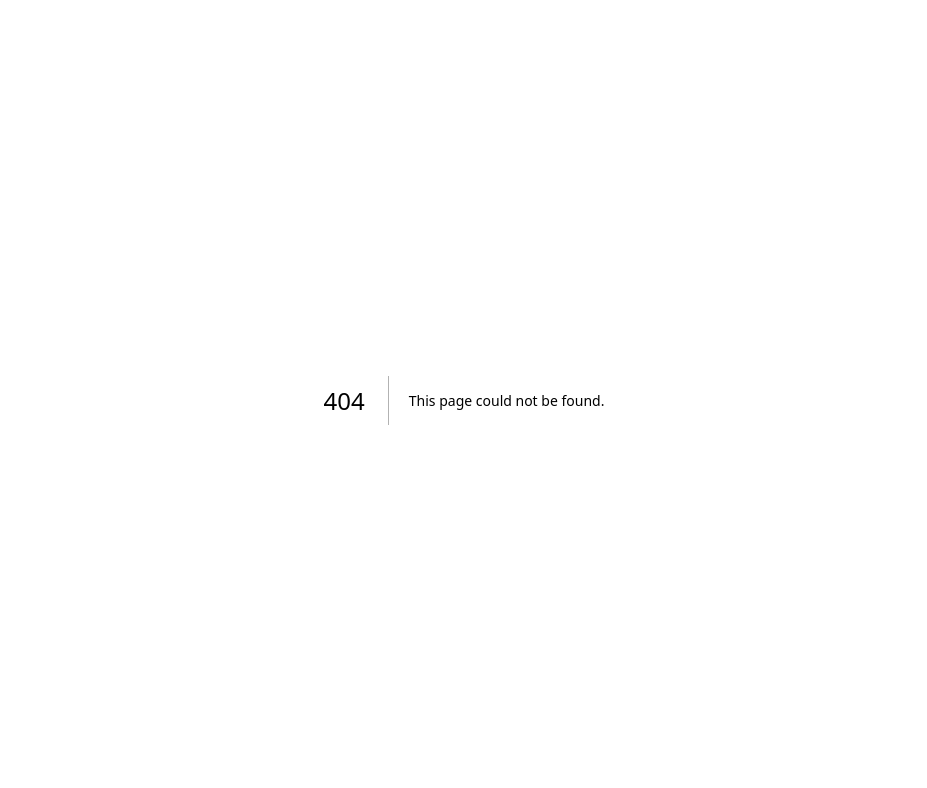
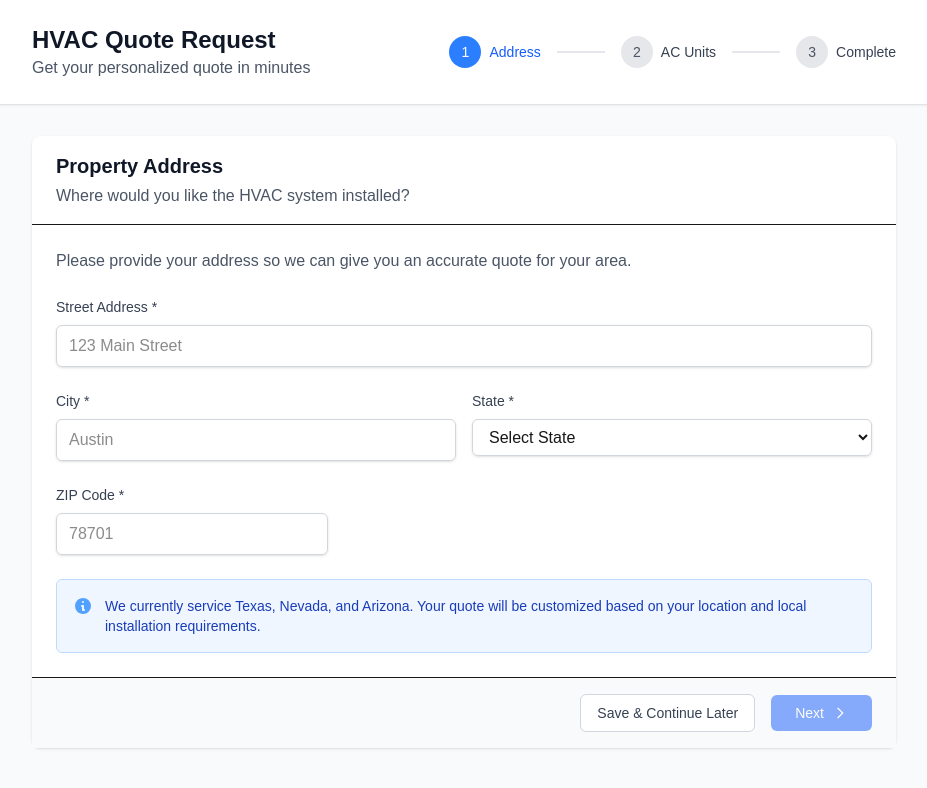
Before and after one commit to AndrewTBaird/nextjs-practice, a Next.js app in the folder 02-wizard-application/frontend/mint-frontend/: page /wizard/address in a window 1280 px wide. Before the commit this address had no page. Shown: the top 788 px of the page, without its empty margins (176-1103 px from the left). Built offline with nearby package versions, Linux system fonts and the light colour scheme.

Commit message:
build routing from one page to the next

```diff
--- /dev/null
+++ b/02-wizard-application/frontend/mint-frontend/src/app/wizard/[step]/page.tsx
@@ -0,0 +1,88 @@
+// app/wizard/[step]/page.tsx
+'use client';
+
+import React from 'react';
+import { useParams, useRouter } from 'next/navigation';
+import { WizardProvider } from '@/contexts/WizardContext';
+import { WizardLayout } from '@/components/wizard/WizardLayout';
+
+// Import your step components
+import { AddressStep } from '@/components/wizard/steps/AddressStep';
+import { ACUnitsStep } from '@/components/wizard/steps/ACUnitsStep';
+import { SystemTypeStep } from '@/components/wizard/steps/SystemTypeStep';
+import { HeatingTypeStep } from '@/components/wizard/steps/HeatingTypeStep';
+// import { ContactStep } from '@/components/wizard/steps/ContactStep';
+// import { ContactOnlyStep } from '@/components/wizard/steps/ContactOnlyStep';
+// import { ConfirmationStep } from '@/components/wizard/steps/ConfirmationStep';
+
+// Define step configuration with components and metadata
+const STEP_CONFIG = {
+  'address': {
+    component: AddressStep,
+    title: 'Property Address',
+    subtitle: 'Where would you like the HVAC system installed?'
+  },
+  'ac-units': {
+    component: ACUnitsStep,
+    title: 'AC Units',
+    subtitle: 'How many AC units do you have?'
+  },
+  'system-type': {
+    component: SystemTypeStep,
+    title: 'System Type',
+    subtitle: 'What type of HVAC system do you have?'
+  },
+  'heating-type': {
+    component: HeatingTypeStep,
+    title: 'Heating Type',
+    subtitle: 'What type of heating system do you prefer?'
+  },
+//   'contact': {
+//     component: ContactStep,
+//     title: 'Contact Information',
+//     subtitle: 'How can we reach you with your quote?'
+//   },
+//   'contact-only': {
+//     component: ContactOnlyStep,
+//     title: 'Contact Information',
+//     subtitle: 'We\'ll need to discuss your specific needs'
+//   },
+//   'confirmation': {
+//     component: ConfirmationStep,
+//     title: 'Quote Request Submitted',
+//     subtitle: 'Thank you for your submission!'
+//   }
+} as const;
+
+export default function WizardStepPage() {
+  const params = useParams();
+  const router = useRouter();
+  const step = params.step as string;
+
+  // Validate that the step exists in our configuration
+  if (!step || !STEP_CONFIG[step as keyof typeof STEP_CONFIG]) {
+    // If invalid step, redirect to the first step
+    router.push('/wizard/address');
+    return (
+      <div className="min-h-screen bg-gray-50 flex items-center justify-center">
+        <div className="animate-spin rounded-full h-8 w-8 border-b-2 border-blue-600"></div>
+        <span className="ml-2 text-gray-600">Redirecting...</span>
+      </div>
+    );
+  }
+
+  // Get the step configuration
+  const stepConfig = STEP_CONFIG[step as keyof typeof STEP_CONFIG];
+  const StepComponent = stepConfig.component;
+
+  return (
+    <WizardProvider>
+      <WizardLayout
+        title={stepConfig.title}
+        subtitle={stepConfig.subtitle}
+      >
+        <StepComponent />
+      </WizardLayout>
+    </WizardProvider>
+  );
+}
--- a/02-wizard-application/frontend/mint-frontend/src/app/wizard/page.tsx
+++ b/02-wizard-application/frontend/mint-frontend/src/app/wizard/page.tsx
@@ -1,10 +1,21 @@
+// src/app/wizard/page.tsx
 'use client';
 
-import { useState, useEffect } from 'react';
-import Link from 'next/link';
-import { apiService } from '@/services/api';
-import { WizardLayout } from '@/components/wizard/WizardLayout';
+import { useEffect } from 'react';
+import { useRouter } from 'next/navigation';
 
-export default function Home() {
-  return (<WizardLayout />);
+export default function WizardIndexPage() {
+  const router = useRouter();
+
+  useEffect(() => {
+    // Redirect to the first step
+    router.push('/wizard/address');
+  }, [router]);
+
+  return (
+    <div className="min-h-screen bg-gray-50 flex items-center justify-center">
+      <div className="animate-spin rounded-full h-8 w-8 border-b-2 border-blue-600"></div>
+      <span className="ml-2 text-gray-600">Starting wizard...</span>
+    </div>
+  );
 }
--- a/02-wizard-application/frontend/mint-frontend/src/components/wizard/StepIndicator.tsx
+++ b/02-wizard-application/frontend/mint-frontend/src/components/wizard/StepIndicator.tsx
@@ -1,7 +1,7 @@
 'use client';
 
 import React from 'react';
-import { useWizard } from '@/contexts/WizardContext';
+import { useWizard } from '@/contexts/WizardContext'
 import { WizardStep } from '@/types/wizard';
 
 const STEP_CONFIG = [
--- a/02-wizard-application/frontend/mint-frontend/src/components/wizard/WizardLayout.tsx
+++ b/02-wizard-application/frontend/mint-frontend/src/components/wizard/WizardLayout.tsx
@@ -1,20 +1,73 @@
+// src/components/wizard/WizardLayout.tsx
 'use client';
 
-import { useEffect } from 'react';
-import { useRouter } from 'next/navigation';
+import React from 'react';
+import { useWizard } from '@/contexts/WizardContext';
+import { StepIndicator } from './StepIndicator';
+import { WizardNavigation } from './WizardNavigation';
 
-export default function WizardIndexPage() {
-  const router = useRouter();
+interface WizardLayoutProps {
+  children: React.ReactNode;
+  title: string;
+  subtitle?: string;
+}
 
-  useEffect(() => {
-    // Redirect to the first step
-    router.push('/wizard/address');
-  }, [router]);
+export const WizardLayout: React.FC<WizardLayoutProps> = ({
+  children,
+  title,
+  subtitle
+}) => {
+  const { isLoading } = useWizard();
 
   return (
-    <div className="min-h-screen bg-gray-50 flex items-center justify-center">
-      <div className="animate-spin rounded-full h-8 w-8 border-b-2 border-blue-600"></div>
-      <span className="ml-2 text-gray-600">Starting wizard...</span>
+    <div className="min-h-screen bg-gray-50">
+      {/* Header */}
+      <header className="bg-white shadow-sm">
+        <div className="max-w-4xl mx-auto px-4 py-6">
+          <div className="flex items-center justify-between">
+            <div>
+              <h1 className="text-2xl font-bold text-gray-900">HVAC Quote Request</h1>
+              <p className="text-gray-600">Get your personalized quote in minutes</p>
+            </div>
+            <div className="hidden md:block">
+              <StepIndicator />
+            </div>
+          </div>
+        </div>
+      </header>
+
+      {/* Mobile Step Indicator */}
+      <div className="md:hidden bg-white border-b">
+        <div className="max-w-4xl mx-auto px-4 py-4">
+          <StepIndicator />
+        </div>
+      </div>
+
+      {/* Main Content */}
+      <main className="max-w-4xl mx-auto px-4 py-8">
+        <div className="bg-white rounded-lg shadow-sm">
+          {/* Step Header */}
+          <div className="px-6 py-4 border-b">
+            <h2 className="text-xl font-semibold text-gray-900">{title}</h2>
+            {subtitle && <p className="text-gray-600 mt-1">{subtitle}</p>}
+          </div>
+
+          {/* Step Content */}
+          <div className="p-6">
+            {isLoading ? (
+              <div className="flex items-center justify-center py-12">
+                <div className="animate-spin rounded-full h-8 w-8 border-b-2 border-blue-600"></div>
+                <span className="ml-2 text-gray-600">Loading...</span>
+              </div>
+            ) : (
+              children
+            )}
+          </div>
+
+          {/* Navigation */}
+          <WizardNavigation />
+        </div>
+      </main>
     </div>
   );
-}
+};
--- a/02-wizard-application/frontend/mint-frontend/src/components/wizard/WizardNavigation.tsx
+++ b/02-wizard-application/frontend/mint-frontend/src/components/wizard/WizardNavigation.tsx
@@ -32,7 +32,7 @@ export const WizardNavigation: React.FC = () => {
     switch (currentStep) {
       case 'confirmation':
         return 'Submit Quote Request';
-      case 'contact':
+      case 'contact-only':
         return 'Complete Request';
       default:
         return 'Next';
--- a/02-wizard-application/frontend/mint-frontend/src/components/wizard/UnitsStep.tsx
+++ b/02-wizard-application/frontend/mint-frontend/src/components/wizard/steps/ACUnitsStep.tsx
@@ -28,13 +28,13 @@ const UNIT_OPTIONS: { value: UnitOption; label: string; description: string }[]
   }
 ];
 
-export const UnitsStep: React.FC = () => {
+export const ACUnitsStep: React.FC = () => {
   const { formData, updateFormData } = useWizard();
   const [selectedUnits, setSelectedUnits] = useState<UnitOption | ''>(formData.units);
 
   useEffect(() => {
     updateFormData('units', selectedUnits);
-  }, [selectedUnits, updateFormData]);
+  }, [selectedUnits]);
 
   const handleSelection = (value: UnitOption) => {
     setSelectedUnits(value);
--- a/02-wizard-application/frontend/mint-frontend/src/components/wizard/AddressStep.tsx
+++ b/02-wizard-application/frontend/mint-frontend/src/components/wizard/steps/AddressStep.tsx
@@ -1,7 +1,7 @@
 'use client';
 
 import React, { useState, useEffect } from 'react';
-import { useWizard } from '@/contexts/WizardContext';
+import { useWizard } from '@/contexts/WizardContext'
 import { AddressData } from '@/types/wizard';
 
 export const AddressStep: React.FC = () => {
@@ -11,7 +11,7 @@ export const AddressStep: React.FC = () => {
 
   useEffect(() => {
     updateFormData('address', address);
-  }, [address, updateFormData]);
+  }, [address]);
 
   const validateField = (field: keyof AddressData, value: string) => {
     const newErrors = { ...errors };
--- a/02-wizard-application/frontend/mint-frontend/src/components/wizard/HeatingTypeStep.tsx
+++ b/02-wizard-application/frontend/mint-frontend/src/components/wizard/steps/HeatingTypeStep.tsx
@@ -1,7 +1,7 @@
 'use client';
 
 import React, { useState, useEffect } from 'react';
-import { useWizard } from '@/contexts/WizardContext';
+import { useWizard } from '@/contexts/WizardContext'
 
 type HeatingTypeOption = 'heat-pump' | 'gas' | 'dont-know';
 
@@ -58,7 +58,7 @@ export const HeatingTypeStep: React.FC = () => {
 
   useEffect(() => {
     updateFormData('heatingType', selectedType);
-  }, [selectedType, updateFormData]);
+  }, [selectedType]);
 
   const handleSelection = (value: HeatingTypeOption) => {
     setSelectedType(value);
--- a/02-wizard-application/frontend/mint-frontend/src/components/wizard/SystemTypeStep.tsx
+++ b/02-wizard-application/frontend/mint-frontend/src/components/wizard/steps/SystemTypeStep.tsx
@@ -48,7 +48,7 @@ export const SystemTypeStep: React.FC = () => {
 
   useEffect(() => {
     updateFormData('systemType', selectedType);
-  }, [selectedType, updateFormData]);
+  }, [selectedType]);
 
   const handleSelection = (value: SystemTypeOption) => {
     setSelectedType(value);
--- a/02-wizard-application/frontend/mint-frontend/src/contexts/WizardContext.ts
+++ b/02-wizard-application/frontend/mint-frontend/src/contexts/WizardContext.tsx
@@ -1,4 +1,3 @@
-// src/contexts/WizardContext.tsx
 'use client';
 
 import React, { createContext, useContext, useReducer, useEffect } from 'react';
@@ -63,41 +62,41 @@ const wizardReducer = (state: WizardState, action: WizardAction): WizardState =>
   }
 };
 
-const WizardContext = createContext<WizardContextType | undefined>(undefined);
+const WizardContext = createContext<WizardContextType>({} as WizardContextType);
 
-// Step configuration
+// Step configuration - updated to match your routing structure
 const STEP_ORDER: WizardStep[] = [
   'address',
-  'units',
+  'ac-units',     // Changed from 'units' to match routing
   'system-type',
   'heating-type',
   'contact-info',
-  'contact',
+  'contact-only', // Added contact-only step
   'confirmation'
 ];
 
 const getNextStep = (currentStep: WizardStep, formData: WizardData): WizardStep => {
   switch (currentStep) {
     case 'address':
-      return 'units';
-    case 'units':
+      return 'ac-units';
+    case 'ac-units':
       if (formData.units === 'more-than-3' || formData.units === 'dont-know') {
-        return 'contact';
+        return 'contact-only';
       }
       return 'system-type';
     case 'system-type':
       if (formData.systemType === 'dont-know') {
-        return 'contact';
+        return 'contact-only';
       }
       return 'heating-type';
     case 'heating-type':
       if (formData.heatingType === 'dont-know') {
-        return 'contact';
+        return 'contact-only';
       }
       return 'contact-info';
     case 'contact-info':
       return 'confirmation';
-    case 'contact':
+    case 'contact-only':
       return 'confirmation';
     default:
       return 'address';
@@ -106,18 +105,16 @@ const getNextStep = (currentStep: WizardStep, formData: WizardData): WizardStep
 
 const getPreviousStep = (currentStep: WizardStep, formData: WizardData): WizardStep => {
   switch (currentStep) {
-    case 'units':
+    case 'ac-units':
       return 'address';
     case 'system-type':
-      return 'units';
+      return 'ac-units';
     case 'heating-type':
       return 'system-type';
-    case 'contact-info':
-      return 'heating-type';
-    case 'contact':
+    case 'contact-only':
       // Dynamic previous step based on where they came from
       if (formData.units === 'more-than-3' || formData.units === 'dont-know') {
-        return 'units';
+        return 'ac-units';
       }
       if (formData.systemType === 'dont-know') {
         return 'system-type';
@@ -125,12 +122,12 @@ const getPreviousStep = (currentStep: WizardStep, formData: WizardData): WizardS
       if (formData.heatingType === 'dont-know') {
         return 'heating-type';
       }
-      return 'units';
+      return 'ac-units';
     case 'confirmation':
       // Check the last step they were on
       if (formData.units === 'more-than-3' || formData.units === 'dont-know' ||
           formData.systemType === 'dont-know' || formData.heatingType === 'dont-know') {
-        return 'contact';
+        return 'contact-only';
       }
       return 'contact-info';
     default:
@@ -138,12 +135,17 @@ const getPreviousStep = (currentStep: WizardStep, formData: WizardData): WizardS
   }
 };
 
+// Helper function to check if we're on the client side
+const isClient = typeof window !== 'undefined';
+
 export const WizardProvider: React.FC<{ children: React.ReactNode }> = ({ children }) => {
   const [state, dispatch] = useReducer(wizardReducer, initialState);
   const router = useRouter();
 
-  // Initialize session on mount
+  // Initialize session on mount (client-side only)
   useEffect(() => {
+    if (!isClient) return;
+
     const sessionId = localStorage.getItem('wizardSessionId') || generateSessionId();
     localStorage.setItem('wizardSessionId', sessionId);
     dispatch({ type: 'SET_SESSION_ID', payload: sessionId });
@@ -160,15 +162,15 @@ export const WizardProvider: React.FC<{ children: React.ReactNode }> = ({ childr
     }
   }, []);
 
-  // Save state to localStorage whenever it changes
+  // Save state to localStorage whenever it changes (client-side only)
   useEffect(() => {
-    if (state.sessionId) {
-      localStorage.setItem(`wizardState_${state.sessionId}`, JSON.stringify(state));
-    }
+    if (!isClient || !state.sessionId) return;
+
+    localStorage.setItem(`wizardState_${state.sessionId}`, JSON.stringify(state));
   }, [state]);
 
   const generateSessionId = (): string => {
-    return 'wizard_' + Date.now() + '_' + Math.random().toString(36).substr(2, 9);
+    return 'wizard_' + Date.now() + '_' + Math.random().toString(36).slice(2, 11);
   };
 
   const updateFormData = (step: keyof WizardData, data: any) => {
@@ -209,14 +211,14 @@ export const WizardProvider: React.FC<{ children: React.ReactNode }> = ({ childr
       case 'address':
         const { street, city, state: addressState, zipCode } = state.formData.address;
         return street.trim() !== '' && city.trim() !== '' && addressState.trim() !== '' && zipCode.trim() !== '';
-      case 'units':
+      case 'ac-units':
         return state.formData.units !== '';
       case 'system-type':
         return state.formData.systemType !== '';
       case 'heating-type':
         return state.formData.heatingType !== '';
       case 'contact-info':
-      case 'contact':
+      case 'contact-only':
         const { name, phone, email } = state.formData.contactInfo;
         return name.trim() !== '' && phone.trim() !== '' && email.trim() !== '';
       default:
@@ -274,8 +276,10 @@ export const WizardProvider: React.FC<{ children: React.ReactNode }> = ({ childr
       }
 
       // Clear local storage after successful submission
-      localStorage.removeItem(`wizardState_${state.sessionId}`);
-      localStorage.removeItem('wizardSessionId');
+      if (isClient) {
+        localStorage.removeItem(`wizardState_${state.sessionId}`);
+        localStorage.removeItem('wizardSessionId');
+      }
     } catch (error) {
       console.error('Error submitting wizard:', error);
       throw error;
@@ -284,8 +288,12 @@ export const WizardProvider: React.FC<{ children: React.ReactNode }> = ({ childr
     }
   };
 
-  const value: WizardContextType = {
-    ...state,
+  const contextValue: WizardContextType = {
+    sessionId: state.sessionId,
+    currentStep: state.currentStep,
+    formData: state.formData,
+    completedSteps: state.completedSteps,
+    isLoading: state.isLoading,
     updateFormData,
     goToStep,
     goNext,
@@ -297,13 +305,10 @@ export const WizardProvider: React.FC<{ children: React.ReactNode }> = ({ childr
     submitWizard,
   };
 
-  return <WizardContext.Provider value={value}>{children}</WizardContext.Provider>;
+  return <WizardContext.Provider value={contextValue}>{children}</WizardContext.Provider>;
 };
 
 export const useWizard = (): WizardContextType => {
   const context = useContext(WizardContext);
-  if (!context) {
-    throw new Error('useWizard must be used within a WizardProvider');
-  }
   return context;
 };
--- a/02-wizard-application/frontend/mint-frontend/src/types/wizard.ts
+++ b/02-wizard-application/frontend/mint-frontend/src/types/wizard.ts
@@ -23,11 +23,11 @@ export interface WizardData {
 
 export type WizardStep =
   | 'address'
-  | 'units'
+  | 'ac-units'
   | 'system-type'
   | 'heating-type'
   | 'contact-info'
-  | 'contact'
+  | 'contact-only'
   | 'confirmation';
 
 export interface WizardState {
```
